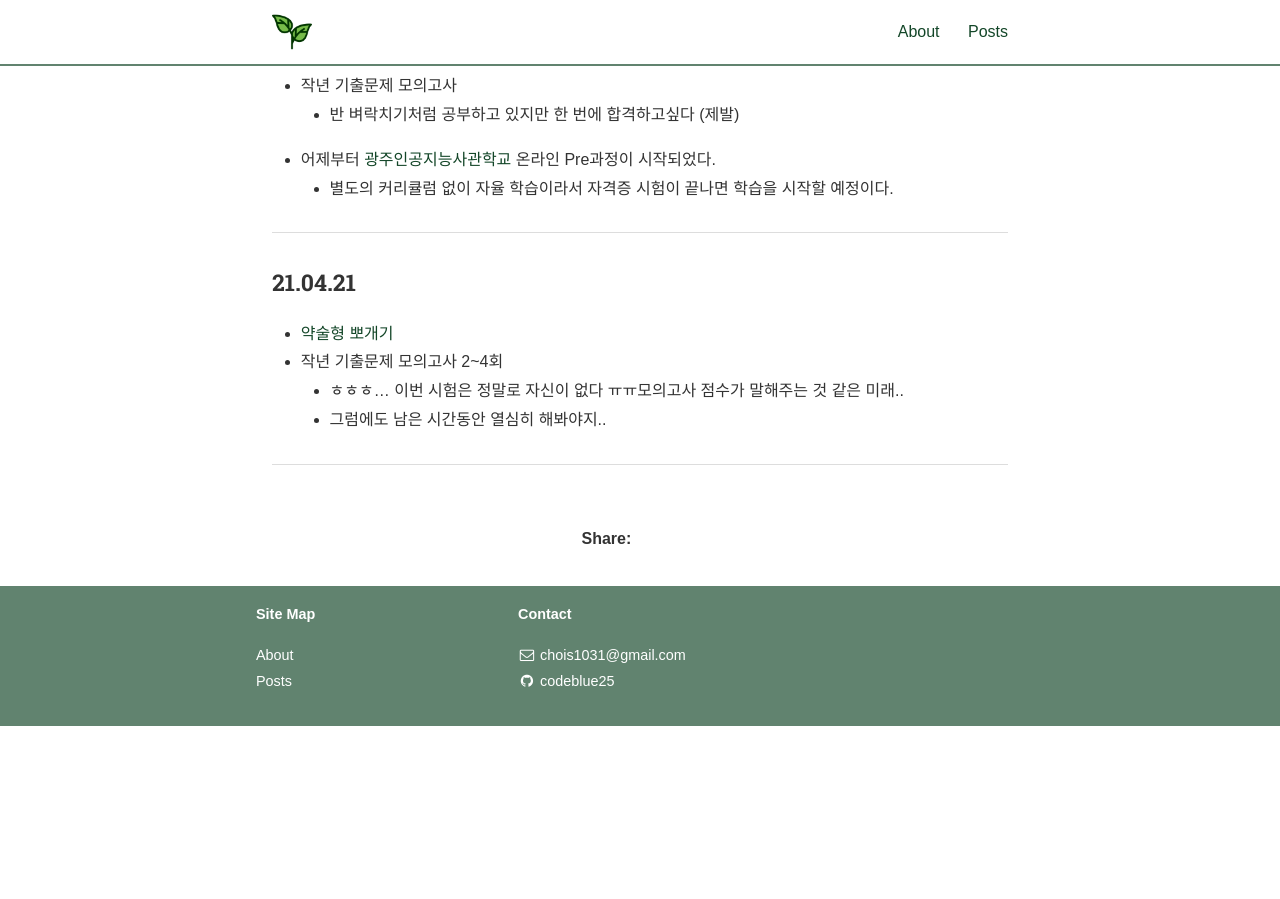
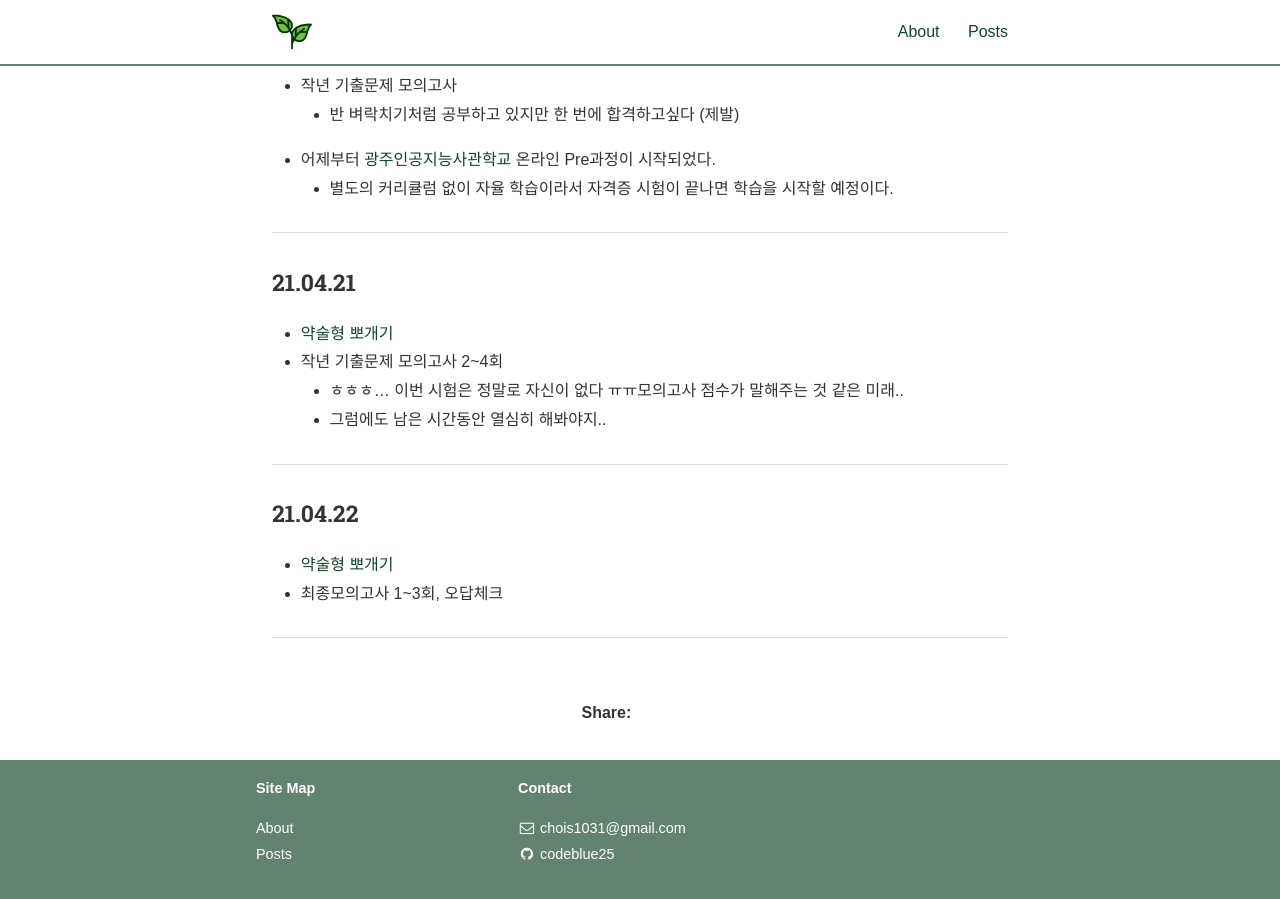
Before and after one commit to codeblue25/codeblue25.github.io, a Jekyll site: the page built from _posts/2021-04-18-0424.md, in a window 1280 px wide and 900 px high, scrolled down 863 px. Built offline with Jekyll 4.4.1, drawn with Linux system fonts in a browser that asks for light colours; nearby versions of some CDN libraries; some web fonts are replaced; a style sheet for code colours, icons or effects is not loaded; before the commit the page ends 1589 px from its top, so only the background shows below that.

Commit message:
210422 TIL

```diff
--- a/_posts/2021-04-18-0424.md
+++ b/_posts/2021-04-18-0424.md
@@ -42,3 +42,10 @@ categories: TIL
   * 그럼에도 남은 시간동안 열심히 해봐야지..
 
 ---
+
+<h3>21.04.22</h3>
+
+* [약술형 뽀개기](https://cafe.naver.com/soojebi)
+* 최종모의고사 1~3회, 오답체크
+
+---
```
